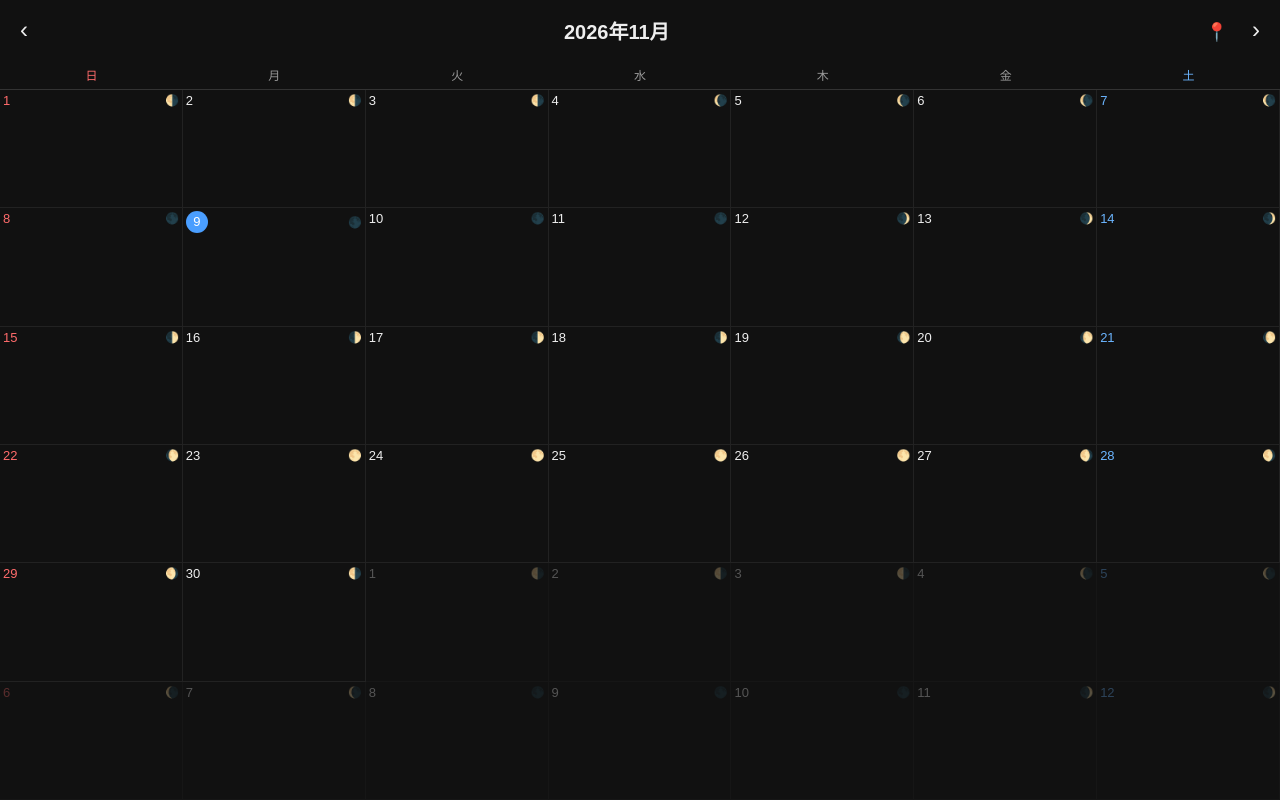
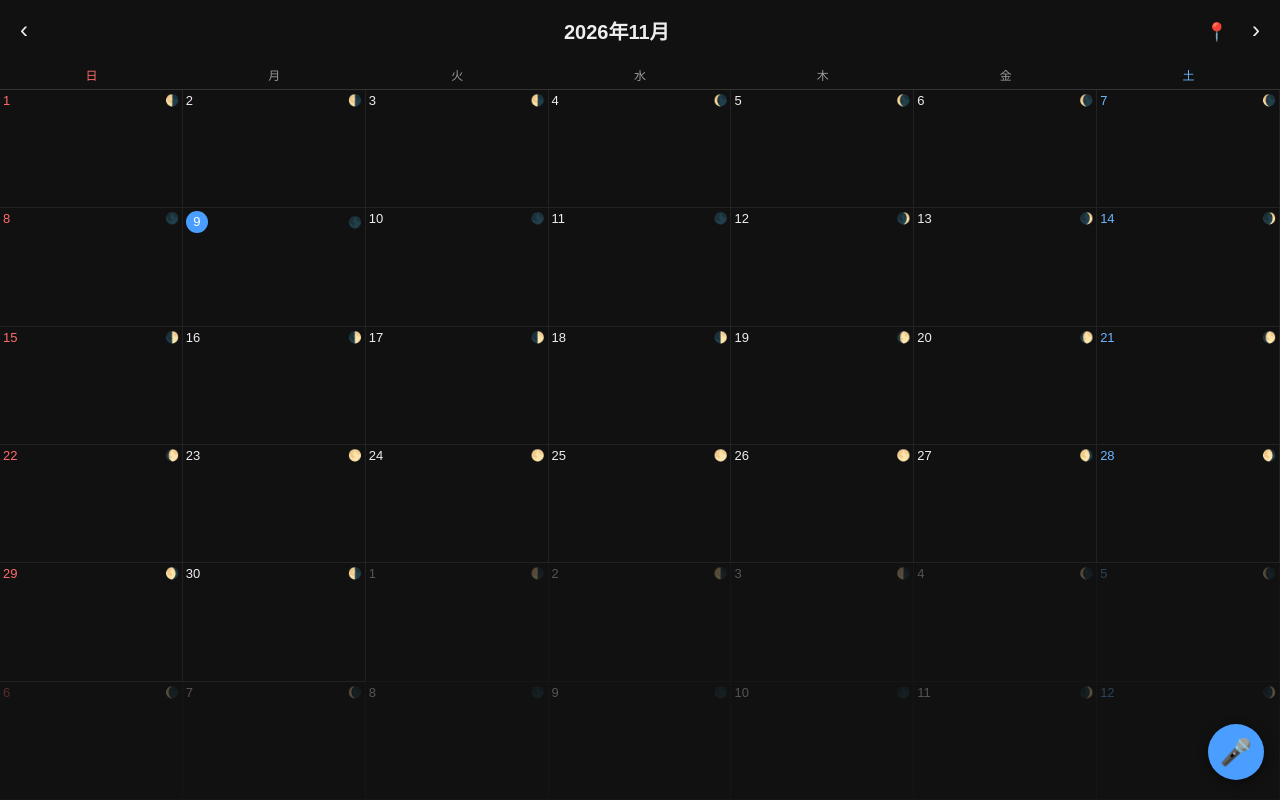
Before and after one commit to mndtshhr/wakuwakutentaigetureical, a plain HTML site: page index.html in a window 1280 px wide. Drawn offline with Linux system fonts and the light colour scheme.

Commit message:
Add voice.js script to index.html

```diff
--- a/index.html
+++ b/index.html
@@ -473,5 +473,6 @@
   render();
   loadWeather(false);
 </script>
+<script src="voice.js"></script>
 </body>
 </html>
```
